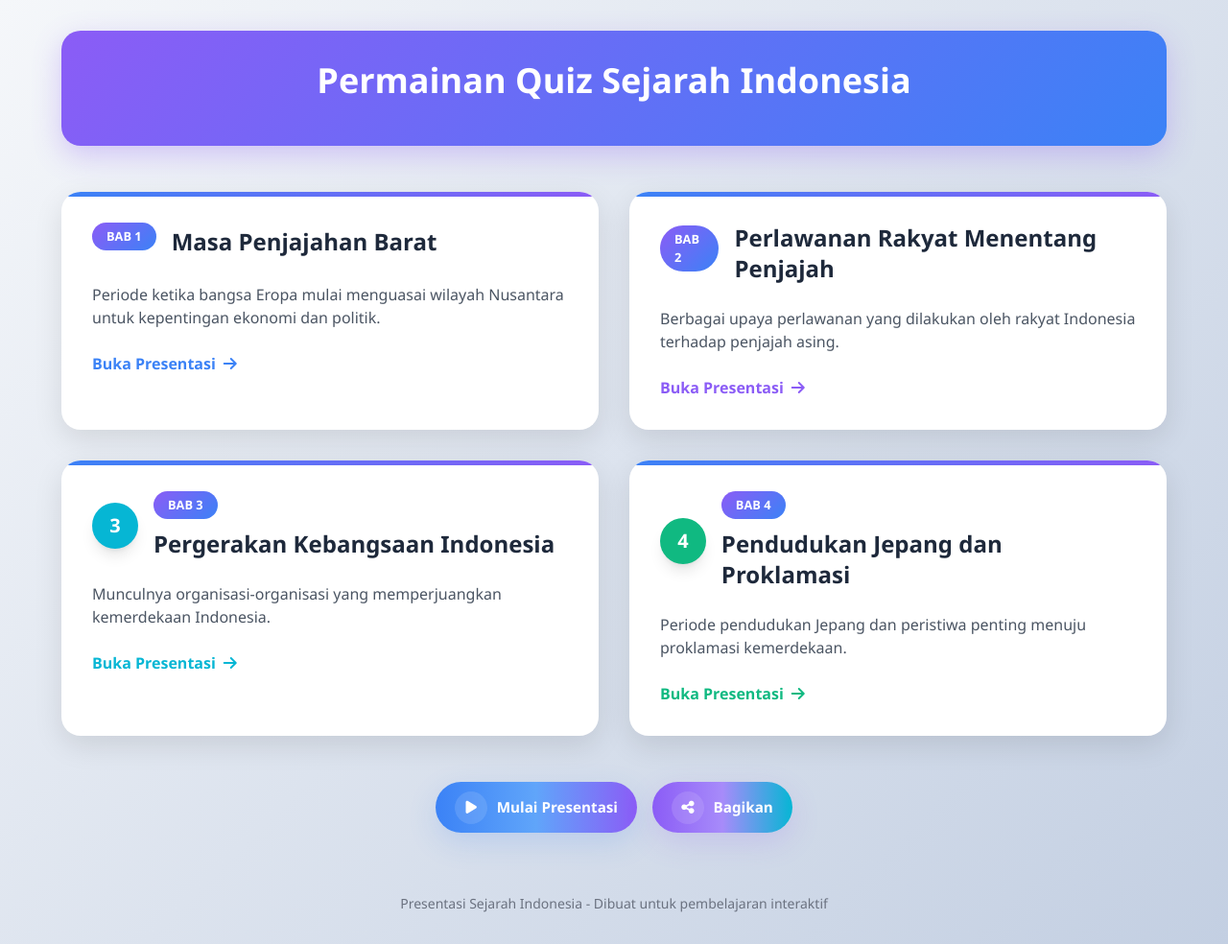
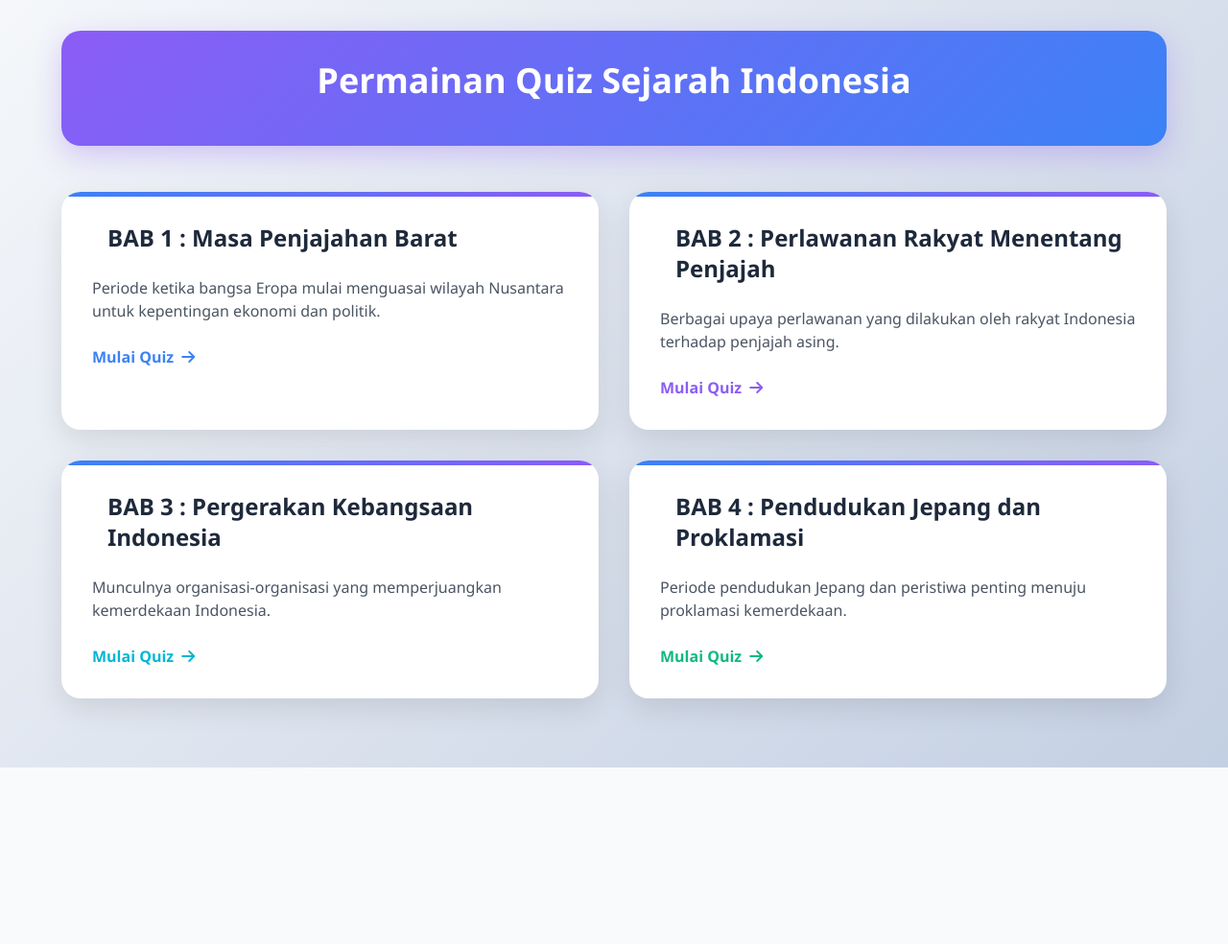
Before and after one commit to master-kode/kodular, a plain HTML site: page materi/home_quizz.html in a window 1280 px wide. Shown: the whole page at 96% size. After the commit the page ends 800 px from the top, so only its background shows below. Drawn offline with nearby package versions, Linux system fonts and the light colour scheme.

Commit message:
Upd home_quizz.html

```diff
--- a/materi/home_quizz.html
+++ b/materi/home_quizz.html
@@ -1,3 +1,4 @@
+
 <!DOCTYPE html>
 <html lang="id">
 <head>
@@ -231,14 +232,13 @@
             <a href="https://drive.google.com/file/d/1yig-tYPgJEHLA2SxNYKdnn9PyPGUzcXK/view?usp=sharing" class="quiziz-card slide animate-slide-up cursor-pointer">
                 <div class="p-8">
                     <div class="flex items-center mb-6">
-                     <span class="quiziz-badge">BAB 1</span>
                         <div class="ml-4">
-                            <h3 class="text-2xl font-bold text-dark">Masa Penjajahan Barat</h3>
+                            <h3 class="text-2xl font-bold text-dark">BAB 1 : Masa Penjajahan Barat</h3>
                         </div>
                     </div>
                     <p class="text-gray-600 mb-6">Periode ketika bangsa Eropa mulai menguasai wilayah Nusantara untuk kepentingan ekonomi dan politik.</p>
                     <div class="flex items-center text-quizizBlue font-semibold">
-                        <span>Buka Presentasi</span>
+                        <span>Mulai Quiz</span>
                         <i class="fas fa-arrow-right ml-2"></i>
                     </div>
                 </div>
@@ -248,14 +248,13 @@
             <a href="https://drive.google.com/file/d/1rTydAoI1mQCewQgled8acf00ds7AZK7B/view?usp=drivesdk" class="quiziz-card slide animate-slide-right cursor-pointer">
                 <div class="p-8">
                     <div class="flex items-center mb-6">
-                        <span class="quiziz-badge">BAB 2</span>
                         <div class="ml-4">
-                            <h3 class="text-2xl font-bold text-dark">Perlawanan Rakyat Menentang Penjajah</h3>
+                            <h3 class="text-2xl font-bold text-dark">BAB 2 : Perlawanan Rakyat Menentang Penjajah</h3>
                         </div>
                     </div>
                     <p class="text-gray-600 mb-6">Berbagai upaya perlawanan yang dilakukan oleh rakyat Indonesia terhadap penjajah asing.</p>
                     <div class="flex items-center text-quizizPurple font-semibold">
-                        <span>Buka Presentasi</span>
+                        <span>Mulai Quiz</span>
                         <i class="fas fa-arrow-right ml-2"></i>
                     </div>
                 </div>
@@ -265,15 +264,15 @@
             <a href="https://drive.google.com/file/d/1EiwZNhLe67VL49iFx--KrO0ORaxByQA1/view?usp=drivesdk" class="quiziz-card slide animate-zoom-in cursor-pointer">
                 <div class="p-8">
                     <div class="flex items-center mb-6">
-                        <div class="bg-accent text-white rounded-full w-12 h-12 flex items-center justify-center font-bold text-xl shadow-lg">3</div>
+
                         <div class="ml-4">
-                            <span class="quiziz-badge">BAB 3</span>
-                            <h3 class="text-2xl font-bold text-dark">Pergerakan Kebangsaan Indonesia</h3>
+
+                            <h3 class="text-2xl font-bold text-dark">BAB 3 : Pergerakan Kebangsaan Indonesia</h3>
                         </div>
                     </div>
                     <p class="text-gray-600 mb-6">Munculnya organisasi-organisasi yang memperjuangkan kemerdekaan Indonesia.</p>
                     <div class="flex items-center text-accent font-semibold">
-                        <span>Buka Presentasi</span>
+                        <span>Mulai Quiz</span>
                         <i class="fas fa-arrow-right ml-2"></i>
                     </div>
                 </div>
@@ -283,15 +282,15 @@
             <a href="https://drive.google.com/file/d/1Fswe1J-F4l8fI2u86oRBdPTuw9Kjh5E1/view?usp=drivesdk" class="quiziz-card slide animate-bounce-in cursor-pointer">
                 <div class="p-8">
                     <div class="flex items-center mb-6">
-                        <div class="bg-quizizGreen text-white rounded-full w-12 h-12 flex items-center justify-center font-bold text-xl shadow-lg">4</div>
+
                         <div class="ml-4">
-                            <span class="quiziz-badge">BAB 4</span>
-                            <h3 class="text-2xl font-bold text-dark">Pendudukan Jepang dan Proklamasi</h3>
+
+                            <h3 class="text-2xl font-bold text-dark">BAB 4 : Pendudukan Jepang dan Proklamasi</h3>
                         </div>
                     </div>
                     <p class="text-gray-600 mb-6">Periode pendudukan Jepang dan peristiwa penting menuju proklamasi kemerdekaan.</p>
                     <div class="flex items-center text-quizizGreen font-semibold">
-                        <span>Buka Presentasi</span>
+                        <span>Mulai Quiz</span>
                         <i class="fas fa-arrow-right ml-2"></i>
                     </div>
                 </div>
@@ -299,25 +298,7 @@
         </div>
 
         <!-- Navigation Buttons -->
-        <div class="max-w-6xl mx-auto mt-12 flex justify-center space-x-4">
-            <button class="modern-btn primary wiggle">
-                <div class="icon-circle">
-                    <i class="fas fa-play"></i>
-                </div>
-                <span>Mulai Presentasi</span>
-            </button>
-            <button class="modern-btn secondary">
-                <div class="icon-circle">
-                    <i class="fas fa-share-alt"></i>
-                </div>
-                <span>Bagikan</span>
-            </button>
-        </div>
 
-        <!-- Footer dengan informasi tambahan -->
-        <div class="max-w-6xl mx-auto mt-16 text-center text-gray-500 text-sm">
-            <p>Presentasi Sejarah Indonesia - Dibuat untuk pembelajaran interaktif</p>
-        </div>
     </div>
 
     <script>
```
